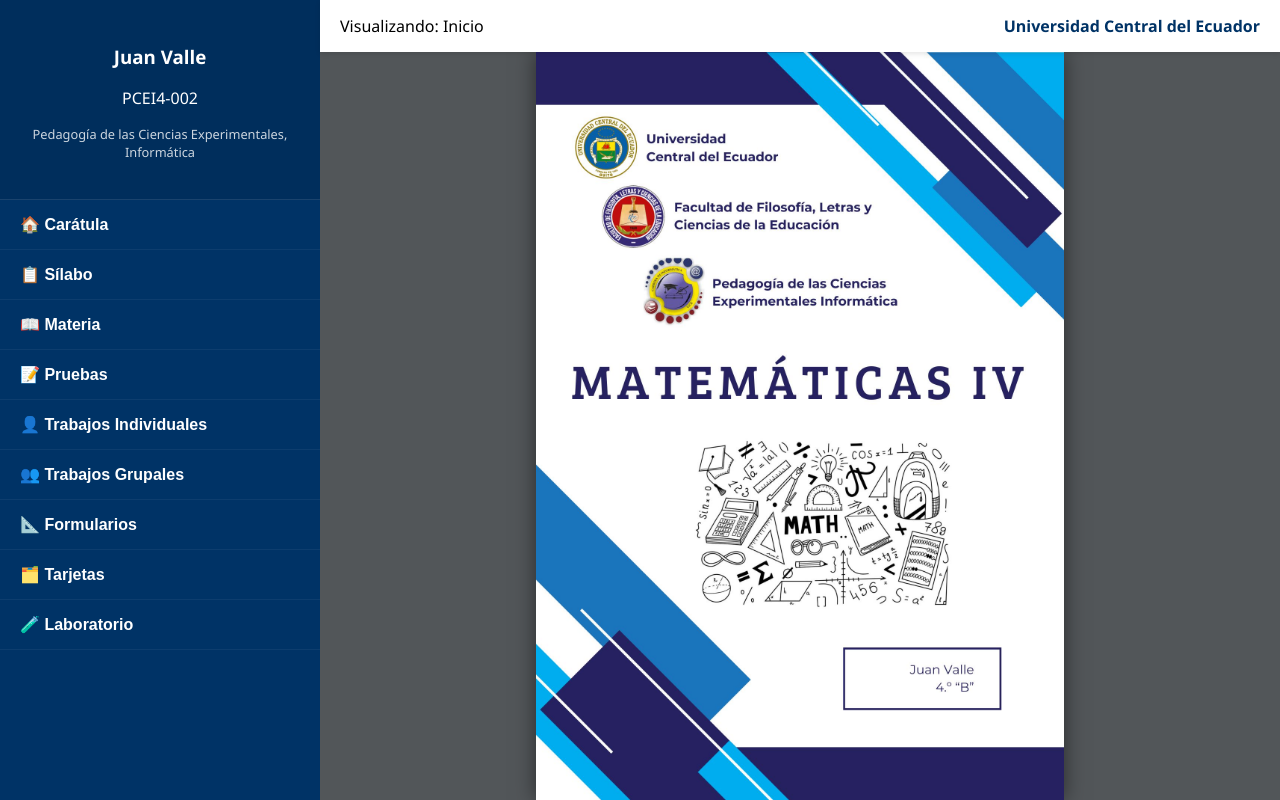
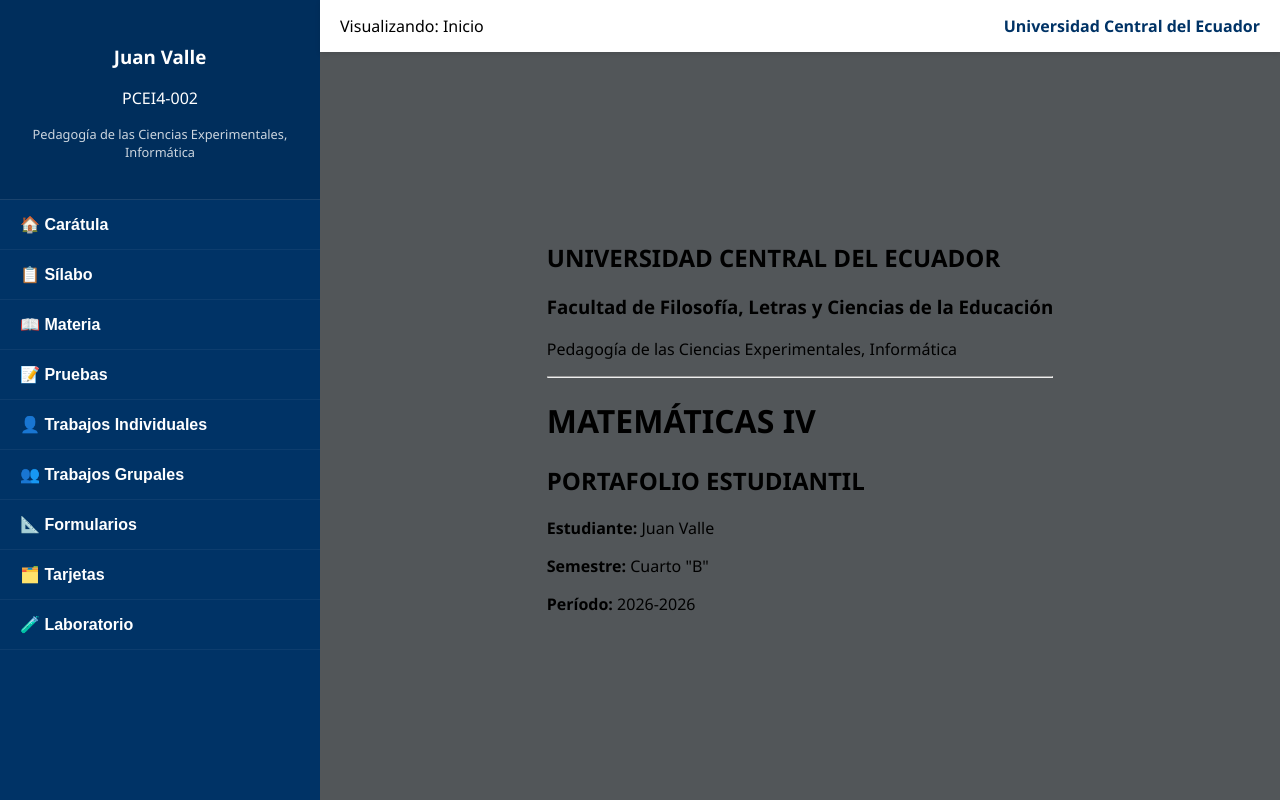
Before and after one commit to juanmv96umb-byte/Portafolio-Matematicas, a plain HTML site: page index.html in a window 1280 px wide. Drawn offline with Linux system fonts and the light colour scheme.

Commit message:
Refactor index.html structure and content

```diff
--- a/index.html
+++ b/index.html
@@ -177,7 +177,27 @@
     <div id="visor-container">
         <iframe id="visor-pdf" src=""></iframe>
 
-        <img id="visor-img" src="imagenes/portada_principal.jpg">
+        <img id="visor-img" src="">
+
+        <div id="portada-digital">
+            <div class="uce-bar"></div>
+            <div class="portada-content">
+                <h2 class="uni-title">UNIVERSIDAD CENTRAL DEL ECUADOR</h2>
+                <h3 class="facu-title">Facultad de Filosofía, Letras y Ciencias de la Educación</h3>
+                <p class="carrera-text">Pedagogía de las Ciencias Experimentales, Informática</p>
+
+                <hr class="separator">
+
+                <h1 id="titulo-portada">MATEMÁTICAS IV</h1>
+                <h2 id="subtitulo-portada">PORTAFOLIO ESTUDIANTIL</h2>
+
+                <div class="student-info">
+                    <p><strong>Estudiante:</strong> Juan Valle</p>
+                    <p><strong>Semestre:</strong> Cuarto "B"</p>
+                    <p><strong>Período:</strong> 2026-2026</p>
+                </div>
+            </div>
+        </div>
     </div>
 </main>
 
```
